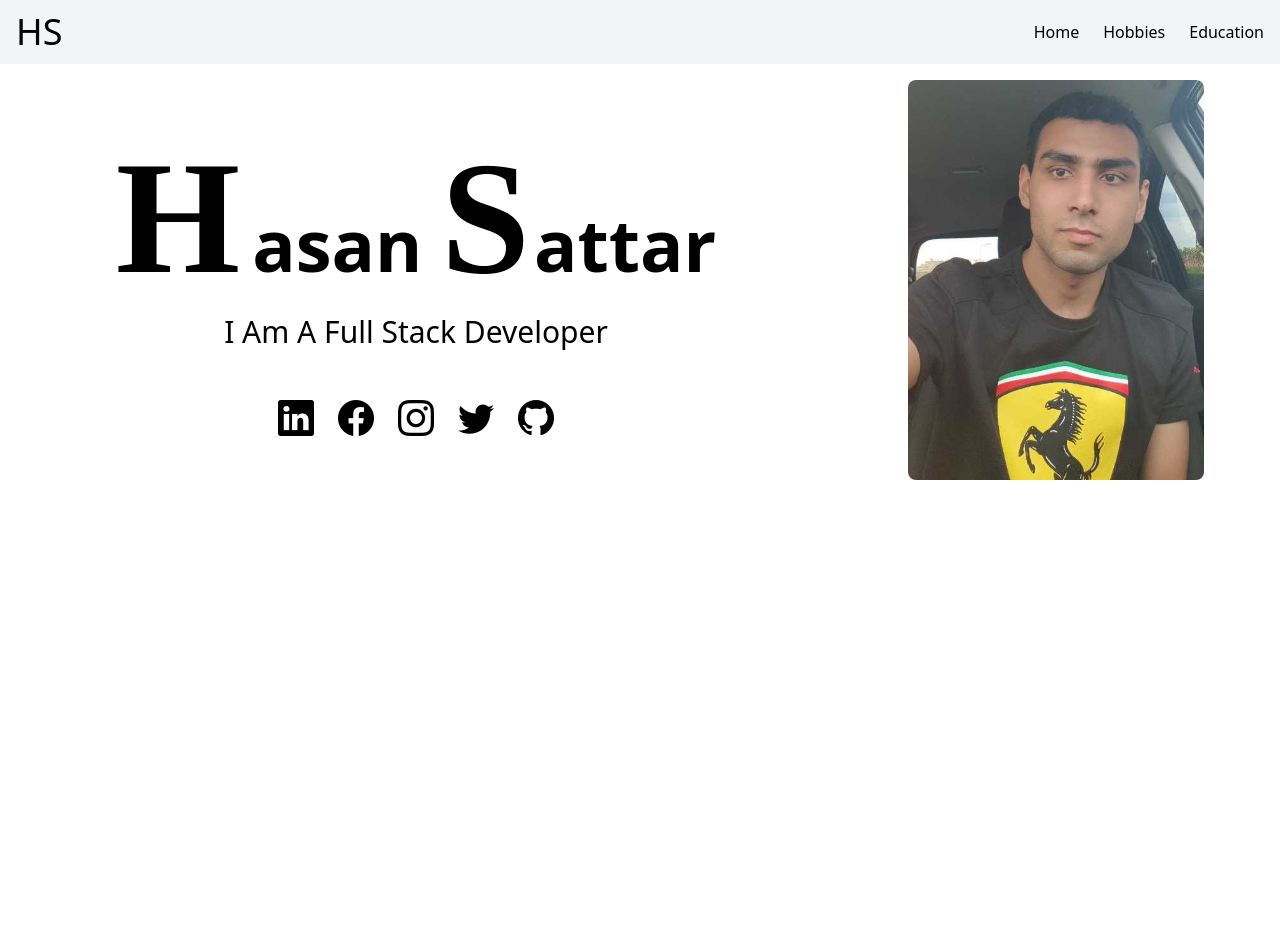
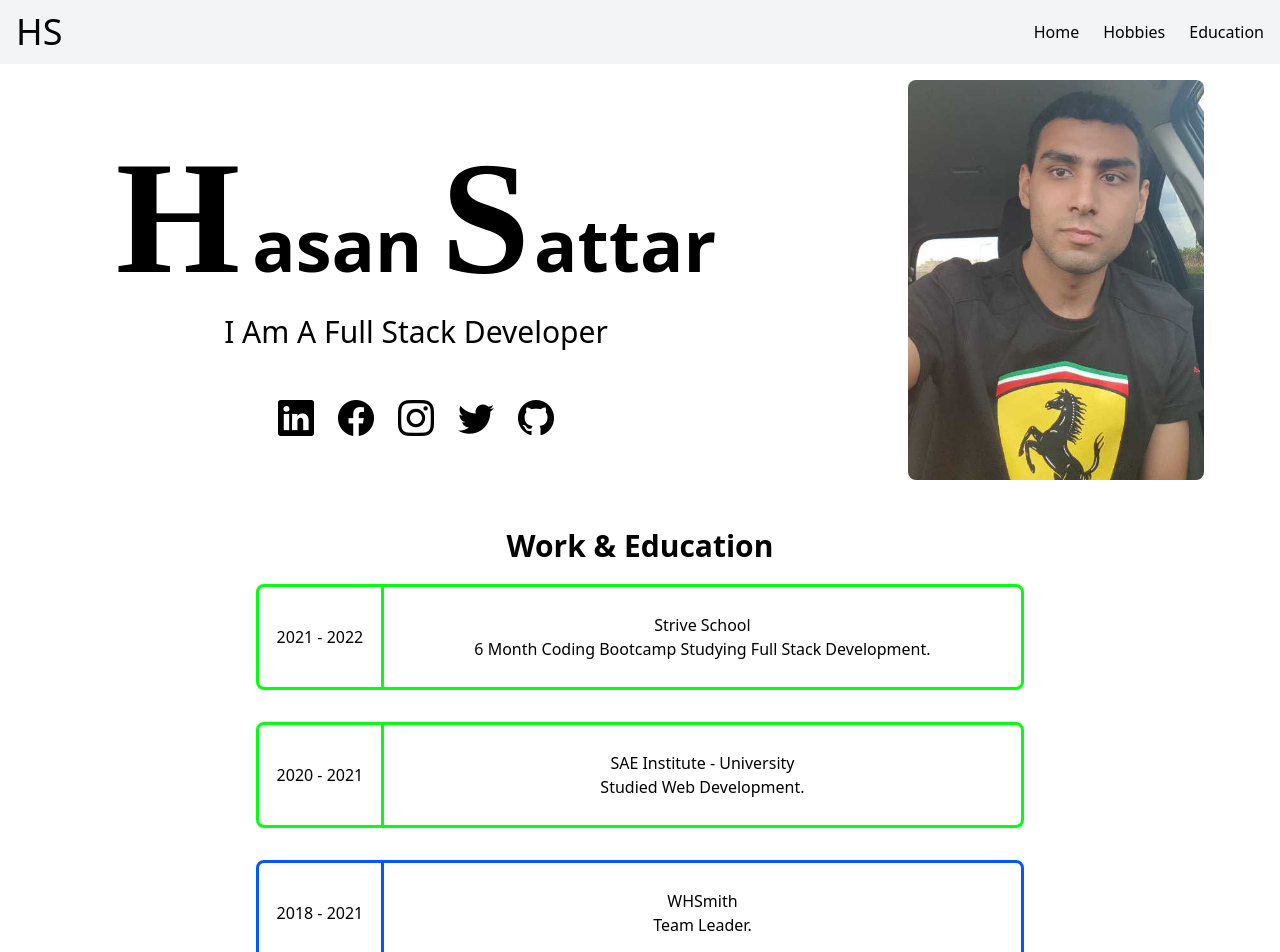
Before and after one commit to hsattar/hasan-sattar, a React (Create React App) app: page / in a window 1280 px wide. Shown: the top 952 px of the page. Before the commit the page ends 800 px from the top, so only its background shows below. Built offline with nearby package versions, Linux system fonts and the light colour scheme; a web font is replaced by a local one.

Commit message:
added experience section

```diff
--- /dev/null
+++ b/src/components/Experiences.tsx
@@ -0,0 +1,30 @@
+import SingleExperience from "./SingleExperience"
+
+export default function Experiences() {
+
+    const experiences: IExperience[] = [{
+        year: "2021 - 2022",
+        title: "Strive School",
+        description: "6 Month Coding Bootcamp Studying Full Stack Development.",
+        type: "education"
+    }, {
+        year: "2020 - 2021",
+        title: "SAE Institute - University",
+        description: "Studied Web Development.",
+        type: "education"
+    }, {
+        year: "2018 - 2021",
+        title: "WHSmith",
+        description: "Team Leader.",
+        type: "work"
+    }]
+
+    return (
+        <div className="my-4 mt-8">
+        <h2 id="education-section" className="text-center text-3xl font-semibold">Work & Education</h2>
+        <section className="experience-section">
+            { experiences.map(experience => <SingleExperience {...experience} />) }
+        </section>
+        </div>
+    )
+}
--- /dev/null
+++ b/src/components/Footer.tsx
@@ -0,0 +1,5 @@
+export default function Footer() {
+    return (
+        <p className="text-center my-6">&copy; {`Hasan Sattar ${new Date().getFullYear()}`}</p>
+    )
+}
--- a/src/components/HeroSection.tsx
+++ b/src/components/HeroSection.tsx
@@ -21,12 +21,12 @@ export default function HeroSection() {
     }, [])
 
     return (
-        <section className="flex items-center my-4">
+        <section className="flex flex-col lg:flex-row items-center my-4">
 
             <div className="flex-grow flex flex-col items-center justify-center">
                 <h1 className="text-7xl p-4 font-semibold"><span className="fancy-letter mr-3">H</span>asan <span className="fancy-letter mr-1">S</span>attar</h1>
                 <p className="text-3xl mb-12">{typeWriterText}</p>
-                <div className="social-icons text-4xl">
+                <div className="social-icons text-4xl mb-8 lg:mb-0">
                     <a className="mx-3" href="https://www.linkedin.com/in/hasan-sattar-010883150/" target="_blank"><i className="bi bi-linkedin"></i></a>
                     <a className="mx-3" href="https://www.facebook.com/hasan.sattar.921/" target="_blank"><i className="bi bi-facebook"></i></a>
                     <a className="mx-3" href="https://www.instagram.com/hasansattar11/" target="_blank"><i className="bi bi-instagram"></i></a>
--- a/src/components/Home.tsx
+++ b/src/components/Home.tsx
@@ -1,3 +1,5 @@
+import Experiences from "./Experiences"
+import Footer from "./Footer"
 import HeroSection from "./HeroSection"
 import Navbar from "./Navbar"
 
@@ -6,6 +8,8 @@ export default function Home() {
         <>
         <Navbar />
         <HeroSection />
+        <Experiences />
+        <Footer />
         </>
     )
 }
--- /dev/null
+++ b/src/components/SingleExperience.tsx
@@ -0,0 +1,23 @@
+interface IProps {
+    year: string
+    title: string
+    description: string
+    type: string
+}
+
+export default function SingleExperience({ year, title, description, type }: IProps) {
+    return (
+        <div className={`experience-container ${type === 'education' ? 'education' : 'work'}`}>
+
+            <div className={`date-container ${type === 'education' ? 'education-date' : 'work-date'}`}>
+                <h3>{year}</h3>
+            </div>
+
+            <div className="experience-information">
+                <h3>{title}</h3>
+                <p>{description}</p>
+            </div>
+
+        </div>
+    )
+}
--- a/src/index.css
+++ b/src/index.css
@@ -6,3 +6,61 @@
     font-family: 'Bonheur Royale', cursive;
     font-size: 10rem;
 }
+
+#education-section {
+    padding-top: 1rem;
+    margin-bottom: 0.25rem;
+}
+
+.experience-section  {
+    display: flex;
+    flex-direction: column;
+    justify-content: center;
+    align-items: center;
+}
+
+.experience-section-container {
+    display: flex;
+    flex-direction: column;
+}
+
+.experience-container {
+    width: 60vw;
+    border: 1px solid var(--dark-text);
+    border-radius: .5rem;
+    display: flex;
+    align-items: center;
+    text-align: center;
+    margin: 1rem 0;
+}
+
+.date-container {
+    height: 100%;
+    line-height: 100px;
+    width: 150px;
+    align-self: center;
+    border-top-left-radius: .5rem;
+    border-bottom-left-radius: .5rem;
+}
+
+.education {
+    border: 3px solid #01ff0e;
+}
+
+
+.work {
+    border: 3px solid #0059ff;
+}
+
+.education-date {
+    border-right: 3px solid #01ff0e;
+}
+
+.work-date {
+    border-right: 3px solid #0059ff;
+}
+
+.experience-information {
+    width: 100%;
+    padding: 1rem;
+}
--- /dev/null
+++ b/src/types/global.d.ts
@@ -0,0 +1,6 @@
+interface IExperience {
+    year: string
+    title: string
+    description: string
+    type: string
+}
```
